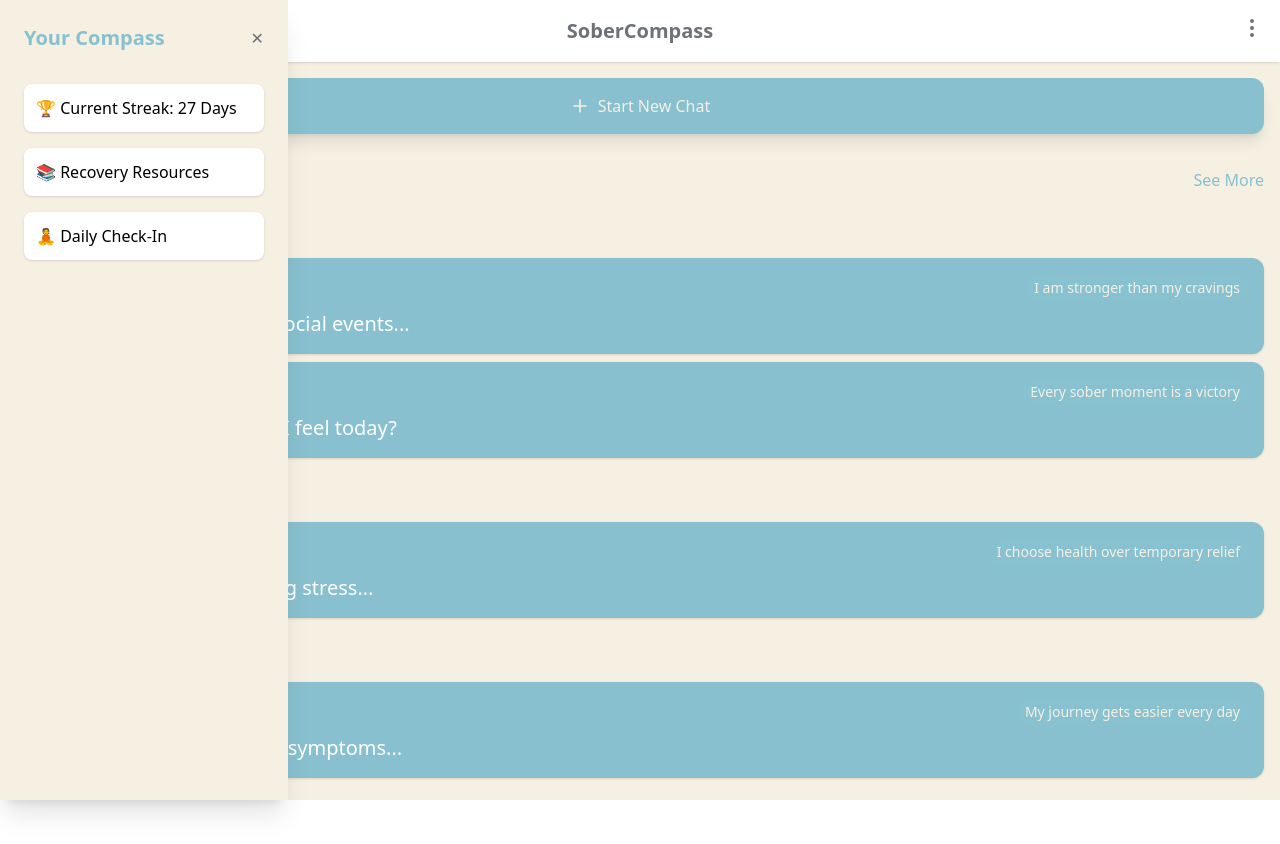
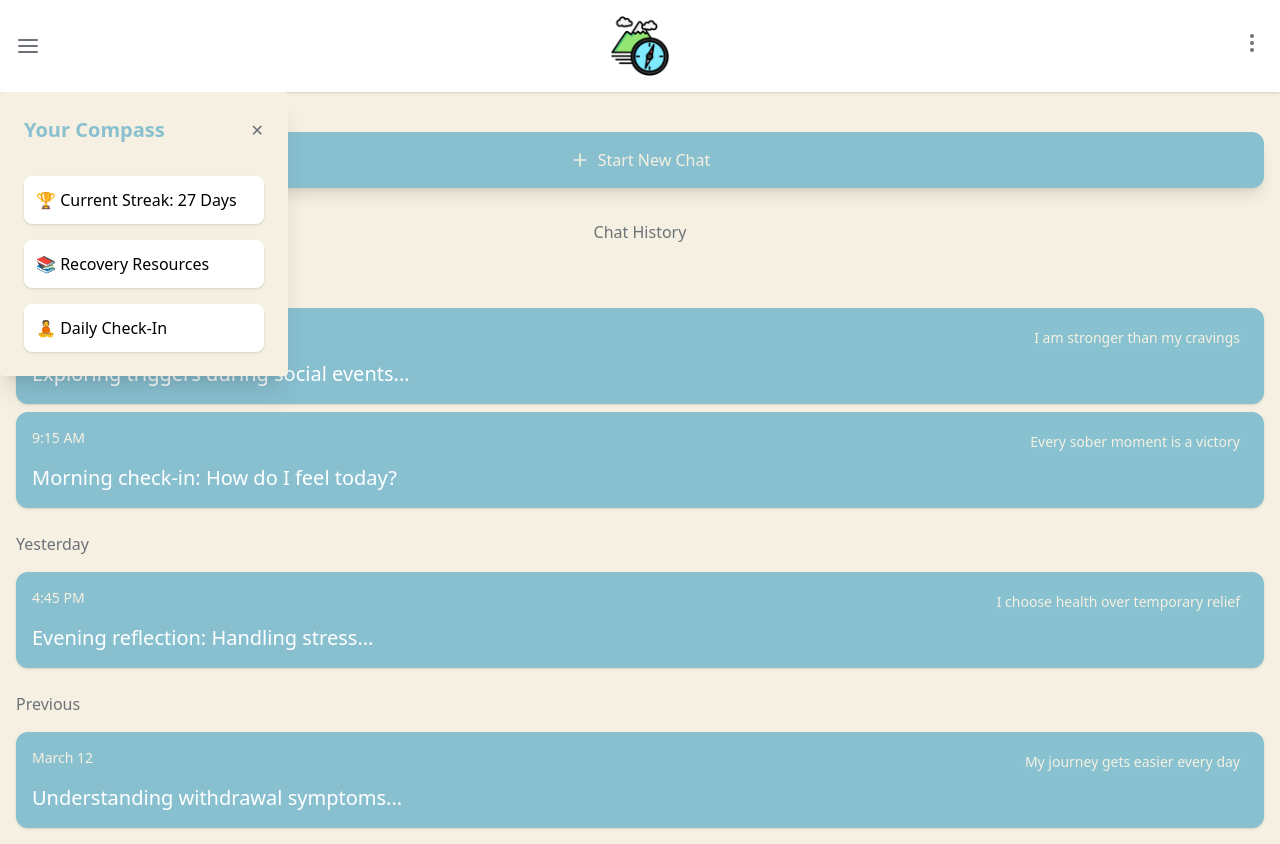
Before and after one commit to rashad3412/sobercompass, a React (Vite) app: page /homescreen in a window 1280 px wide. Both pictures are taken after a click on the button 28 px from the left and 31 px from the top of the page. Before the commit the page ends 800 px from the top, so only its background shows below. Built offline with nearby package versions, Linux system fonts and the light colour scheme.

Commit message:
finished homescreen

```diff
--- a/src/pages/HomeScreen.jsx
+++ b/src/pages/HomeScreen.jsx
@@ -1,5 +1,6 @@
 import React, { useState } from "react";
 import { FiMenu, FiMoreVertical, FiPlus } from "react-icons/fi";
+import compass from "../assets/compass.png";
 
 // Dummy chat data with affirmations
 const chatHistory = {
@@ -51,7 +52,7 @@ const HomeScreen = () => {
             <FiMenu size={24} />
           </button>
 
-          <h1 className="text-xl font-bold text-gray">SoberCompass</h1>
+          <img src={compass} alt="compass" width={60} className="text-center" />
 
           <div className="relative">
             <button
@@ -62,8 +63,8 @@ const HomeScreen = () => {
             </button>
 
             {showOptions && (
-              <div className="absolute right-0 mt-4 w-48 bg-cream rounded-lg shadow-lg py-2">
-                <button className="block w-full px-4 py-2 text-teal hover:bg-gray-100 text-left ">
+              <div className="absolute right-0 translate-x-4 mt-8 w-48 bg-cream rounded-lg shadow-lg py-2">
+                <button className="block w-full px-4 py-2 text-teal hover:bg-gray-100 text-left">
                   Sign Out
                 </button>
                 <button className="block w-full px-4 py-2 text-teal hover:bg-gray-100 text-left">
@@ -77,29 +78,37 @@ const HomeScreen = () => {
 
       {/* Hamburger Menu Content */}
       {isMenuOpen && (
-        <div className="fixed inset-0 z-20 flex">
-          <div className="w-72 bg-cream p-6 shadow-xl">
+        <div className="fixed top-23 left-0 z-20 flex ">
+          <div
+            className="w-72 bg-cream p-6 shadow-xl transform transition-transform duration-500 ease-in-out rounded-sm"
+            style={{
+              transform: isMenuOpen ? "translateX(0)" : "translateX(-100%)",
+            }}
+          >
             <div className="flex justify-between items-center mb-8">
               <h2 className="text-teal text-xl font-bold">Your Compass</h2>
               <button
                 onClick={() => setIsMenuOpen(false)}
-                className="text-gray hover:text-teal"
+                className="text-gray hover:text-teal transition-colors duration-500"
               >
                 ✕
               </button>
             </div>
+
             <nav className="space-y-4">
               <button className="w-full text-left p-3 bg-white rounded-lg shadow-sm hover:shadow-md transition-all">
                 🏆 Current Streak: 27 Days
               </button>
-              <button className="w-full text-left p-3 bg-white rounded-lg shadow-sm hover:shadow-md">
+              <button className="w-full text-left p-3 bg-white rounded-lg shadow-sm hover:shadow-md transition-all">
                 📚 Recovery Resources
               </button>
-              <button className="w-full text-left p-3 bg-white rounded-lg shadow-sm hover:shadow-md">
+              <button className="w-full text-left p-3 bg-white rounded-lg shadow-sm hover:shadow-md transition-all">
                 🧘 Daily Check-In
               </button>
             </nav>
           </div>
+
+          {/* Backdrop Overlay */}
           <div
             className="flex-1 bg-black/30"
             onClick={() => setIsMenuOpen(false)}
@@ -109,26 +118,21 @@ const HomeScreen = () => {
 
       {/* Main Content */}
       <main className="p-4">
-        {/* New Chat Button */}
-        <div className="mb-8">
-          <button className="w-full bg-teal text-cream py-4 px-6 rounded-xl font-medium hover:bg-teal-dark transition-colors shadow-lg flex items-center justify-center gap-2">
-            <FiPlus size={20} />
-            Start New Chat
-          </button>
-        </div>
-
         {/* Chat History */}
         <div className="space-y-6">
-          <div className="flex items-center justify-between">
-            <h2 className="text-lg font-semibold text-gray">Recent Chats</h2>
-            <button className="text-teal hover:text-teal-dark font-medium">
-              See More
+          <div className="flex items-center justify-between"></div>
+          {/* New Chat Button */}
+          <div className="mb-8">
+            <button className="w-full bg-teal text-cream py-4 px-6 rounded-xl font-medium hover:bg-teal-dark transition-colors shadow-lg flex items-center justify-center gap-2">
+              <FiPlus size={20} />
+              Start New Chat
             </button>
           </div>
+          <h2 className="text-center text-gray">Chat History</h2>
 
           {Object.entries(chatHistory).map(([date, chats]) => (
             <div key={date} className="space-y-4">
-              <h3 className="text-gray-600 font-medium">{date}</h3>
+              <h3 className="text-gray font-medium">{date}</h3>
               <div className="space-y-2">
                 {chats.map((chat) => (
                   <div
@@ -137,7 +141,7 @@ const HomeScreen = () => {
                   >
                     <div className="flex justify-between items-start mb-2">
                       <span className="text-sm text-cream">{chat.date}</span>
-                      <span className="text-sm bg-teal/10 text-cream px-2 py-1 rounded-full">
+                      <span className="text-sm bg-teal/10 text-cream px-2 py-1 rounded-full ">
                         {chat.affirmation}
                       </span>
                     </div>
```
